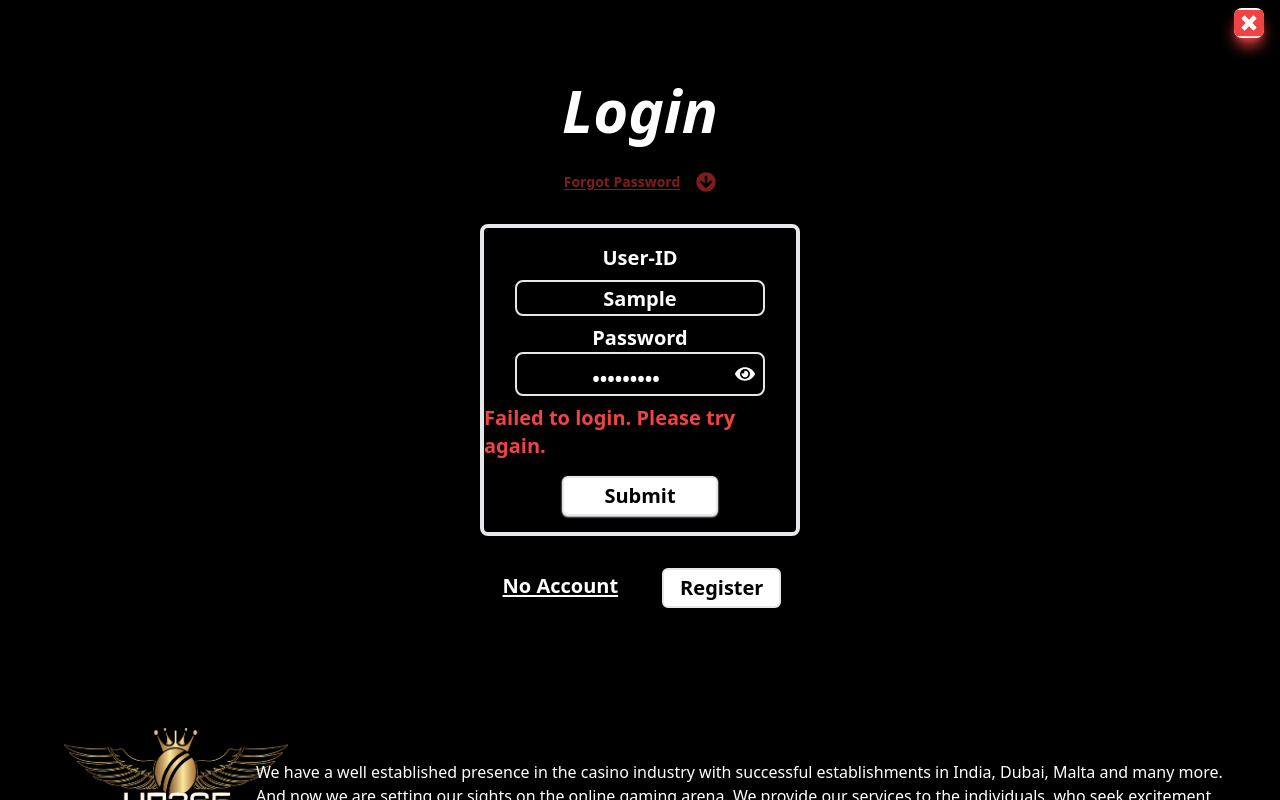
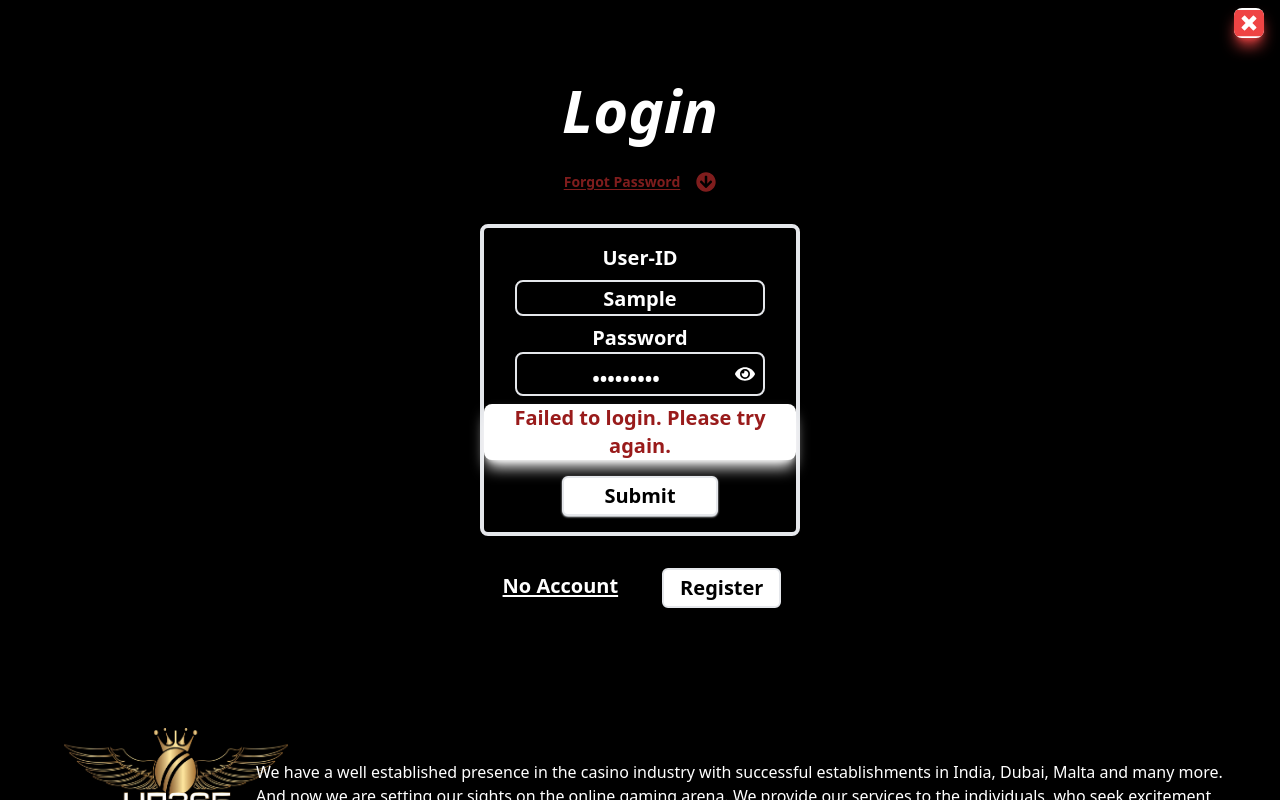
Before and after one commit to SohamKothari8398/lotteryGames2635, a React (Create React App) app in the folder frontend/: page /admin/agentSettings in a window 1280 px wide. Both pictures are taken after typing "Sample", "Sample123" into the empty fields and a click on the button "Submit". Shown: the top 800 px of the page. Built offline with nearby package versions, Linux system fonts and the light colour scheme; no server answers.

Commit message:
Login Error Message

```diff
--- a/frontend/src/components/LandingPage/Login.jsx
+++ b/frontend/src/components/LandingPage/Login.jsx
@@ -213,7 +213,7 @@ function LoginSignin() {
                                         </button>
                                     </div>
                                 </label>
-                                {error ? (<div className=" text-red-500">{error}</div>) : (<></>)}
+                                {error ? (<div className=" text-red-800 text-center w-full rounded-lg shadow-lg shadow-white bg-white">{error}</div>) : (<></>)}
                                 <div className="flex justify-center">
                                     <button
                                         onClick={handleLoginClick}
```
